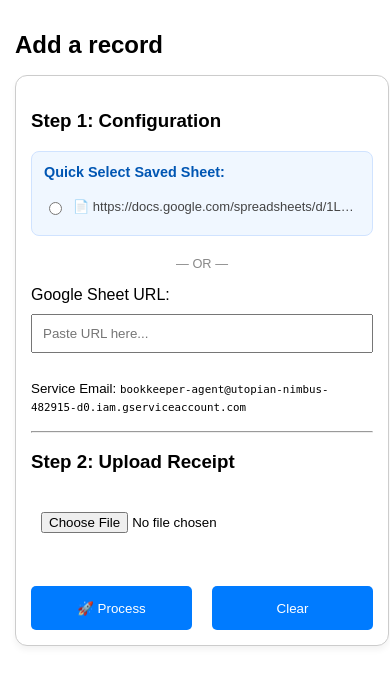
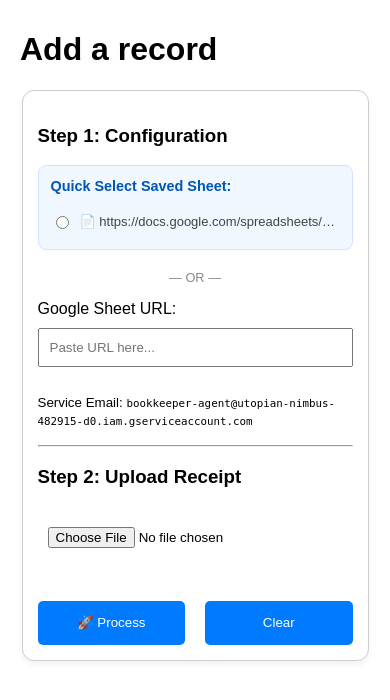
Before and after one commit to Sharon-Tseng/ai_bookkeeper, a Flask app: page /app in a window 390 px wide. Shown: the part 68-768 px from the top of the page. Run offline with Flask 3, Linux system fonts and the light colour scheme; data comes from the database, SQL or seed files in the repository.

Commit message:
fix css layout

```diff
--- a/static/style.css
+++ b/static/style.css
@@ -5,7 +5,7 @@ body {
     margin: 0;
     padding: 0;
     background-color: white !important;
-    font-family: sans-serif; /* Recommended for a cleaner look */
+    font-family: sans-serif;
 }
 
 #main {
@@ -31,7 +31,7 @@ body {
 
 .nav-header {
     display: flex;
-    justify-content: center; /* Centers the Menu button */
+    justify-content: center;
     padding: 10px;
 }
 
@@ -217,21 +217,3 @@ button {
 .openbtn {
     display: none; /* Hidden to clean up the right side */
 }
-
-/* =========================================
-   MOBILE RESPONSIVENESS FIX
-   ========================================= */
-@media (max-width: 480px) {
-    #main {
-        padding: 15px; /* Less padding on small phones to save space */
-    }
-
-    .box {
-        width: 95%; /* Use more width on small phones */
-        margin: 10px auto;
-    }
-
-    h1 {
-        font-size: 24px; /* Smaller title text for phones */
-    }
-}
```
